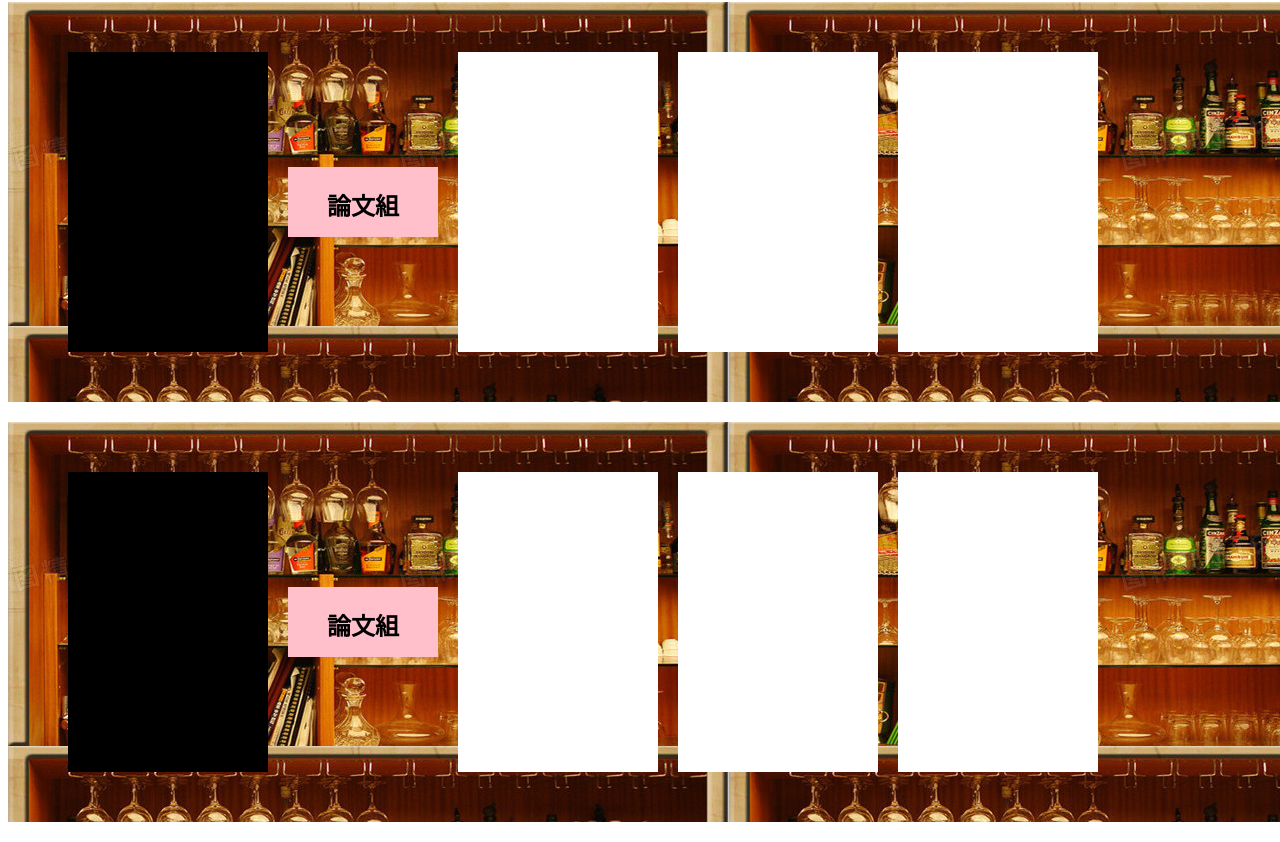
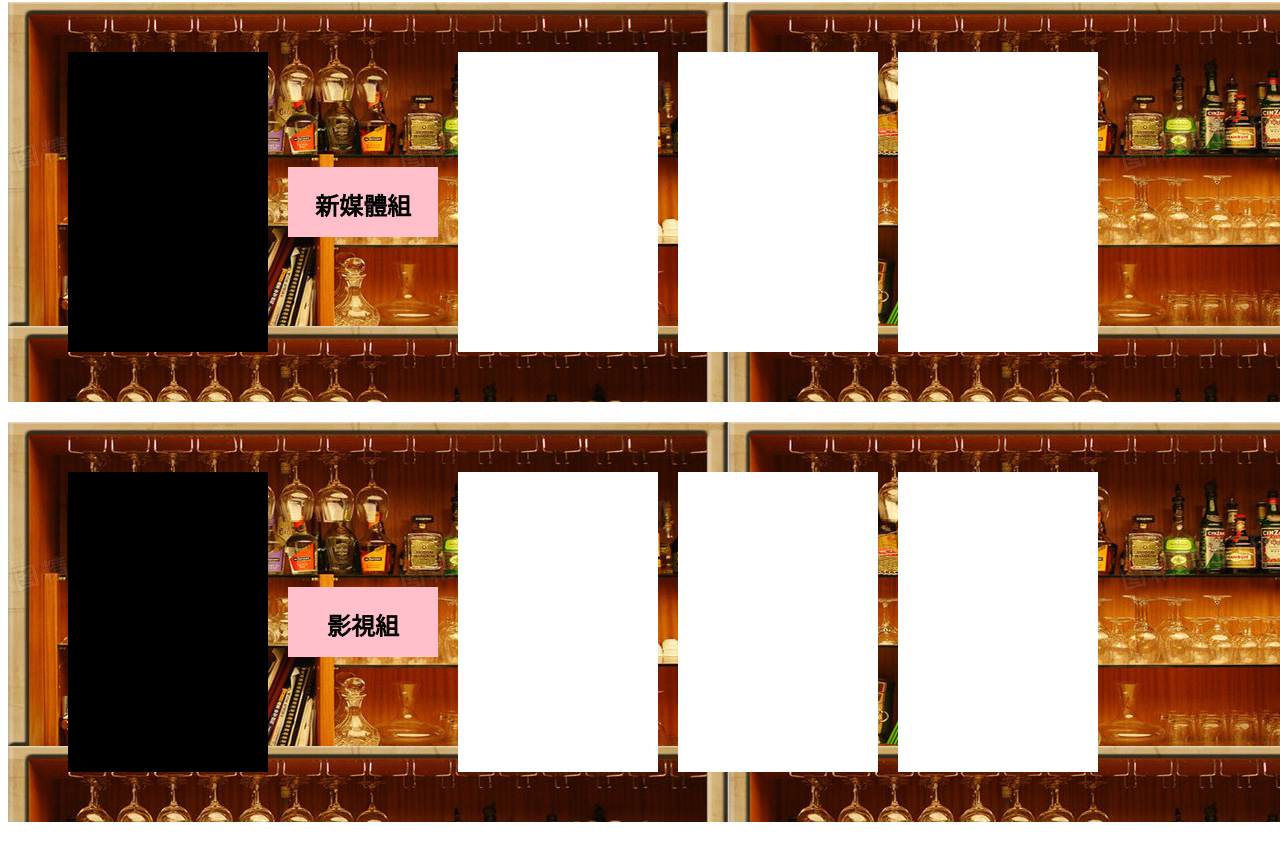
Before and after one commit to PuppyGirls/trytry, a plain HTML site: page index.html in a window 1280 px wide. Shown: the part 438-1280 px from the top of the page. Drawn offline with Linux system fonts and the light colour scheme.

Commit message:
Update index.html

```diff
--- a/index.html
+++ b/index.html
@@ -27,7 +27,7 @@
 		<div class="f">
 			<div class="c"></div>
 			<div class="d">
-				<h2>論文組</h2>
+				<h2>新媒體組</h2>
 			</div>
 			<div class="b">
 				<p>Lorem ipsum dolor sit amet consectetur adipisicing elit. Dignissimos repudiandae sed, repellend</p>
@@ -43,7 +43,7 @@
 		<div class="f">
 			<div class="c"></div>
 			<div class="d">
-				<h2>論文組</h2>
+				<h2>影視組</h2>
 			</div>
 			<div class="b">
 				<p>Lorem ipsum dolor sit amet consectetur adipisicing elit. Dignissimos repudiandae sed, repellend</p></div>
```
